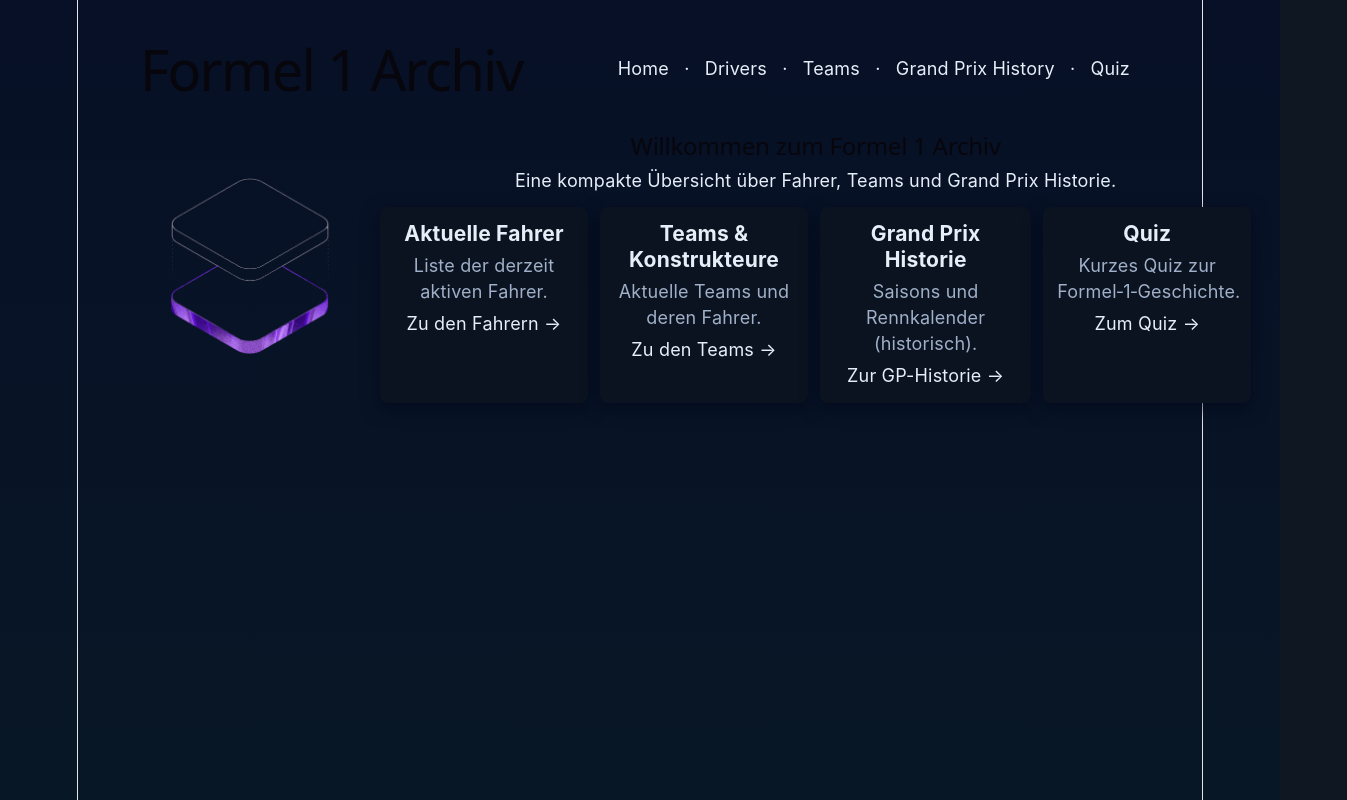
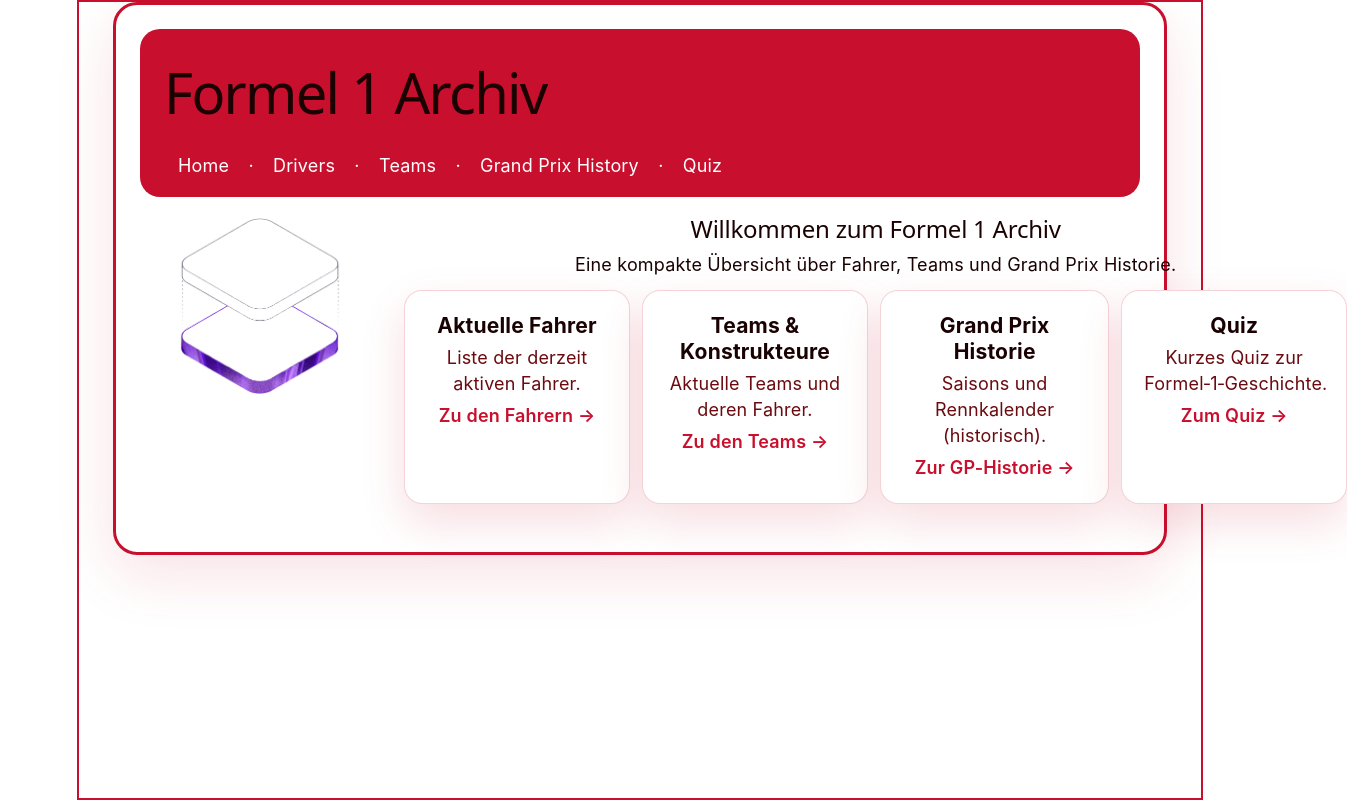
Before and after one commit to Jackson7771/jack_begerock_abschlussarbeit, a React (Vite) app: page / in a window 1280 px wide. Shown: the whole page, 1347 px wide, since content can reach past the window. Built offline with nearby package versions, Linux system fonts and the light colour scheme.

Commit message:
Apply red and white theme styling

```diff
--- a/src/App.css
+++ b/src/App.css
@@ -185,17 +185,19 @@
 
 /* App-wide simple layout for prototype */
 :root {
-  --bg: #0f1722;
-  --card: #0b1220;
-  --text: #e6eef8;
-  --muted: #9fb0c8;
-  --accent: #ff6b3d;
+  --bg: #fff;
+  --card: #fff;
+  --text: #1a0203;
+  --muted: #6b0a0f;
+  --accent: #c8102e;
+  --accent-bg: rgba(200, 16, 46, 0.12);
+  --accent-border: rgba(200, 16, 46, 0.35);
 }
 
 body {
   margin: 0;
   font-family: Inter, system-ui, -apple-system, 'Segoe UI', Roboto, 'Helvetica Neue', Arial;
-  background: linear-gradient(180deg, #071026 0%, #081726 100%);
+  background: #fff;
   color: var(--text);
 }
 
@@ -203,33 +205,49 @@ body {
   max-width: 1000px;
   margin: 0 auto;
   padding: 24px;
+  background: var(--bg);
+  border: 3px solid var(--accent);
+  border-radius: 24px;
+  box-shadow: 0 20px 60px rgba(200, 16, 46, 0.12);
 }
 
 .app-header {
   display: flex;
   gap: 16px;
+  flex-wrap: wrap;
   align-items: center;
   justify-content: space-between;
   margin-bottom: 18px;
+  padding: 18px 24px;
+  background: var(--accent);
+  border-radius: 20px;
+  color: #fff;
 }
 
 .app-header nav a {
-  color: var(--text);
+  color: #fff;
   text-decoration: none;
-  padding: 6px 10px;
-  border-radius: 6px;
+  padding: 10px 14px;
+  border-radius: 10px;
+  transition: background 0.2s ease;
 }
 
 .app-header nav a:hover {
-  background: rgba(255,255,255,0.03);
+  background: rgba(255, 255, 255, 0.22);
 }
 
 #home {
   display: grid;
-  grid-template-columns: 220px 1fr;
-  gap: 20px;
-  align-items: center;
+  grid-template-columns: 240px 1fr;
+  gap: 24px;
+  align-items: start;
   margin-bottom: 24px;
+}
+
+@media (max-width: 860px) {
+  #home {
+    grid-template-columns: 1fr;
+  }
 }
 
 .cards {
@@ -240,24 +258,42 @@ body {
 
 .card {
   background: var(--card);
-  padding: 14px;
-  border-radius: 8px;
+  padding: 22px;
+  border-radius: 18px;
   min-width: 180px;
-  box-shadow: 0 6px 18px rgba(2,6,23,0.6);
+  border: 1px solid rgba(200, 16, 46, 0.18);
+  box-shadow: 0 18px 45px rgba(200, 16, 46, 0.14);
+}
+
+.card button,
+.card a {
+  display: inline-flex;
+  align-items: center;
 }
 
 .card button {
   background: var(--accent);
-  color: white;
+  color: #fff;
   border: none;
-  padding: 8px 12px;
-  border-radius: 6px;
+  padding: 10px 14px;
+  border-radius: 10px;
   cursor: pointer;
 }
 
-.card a { color: var(--text); text-decoration: none }
+.card a {
+  color: var(--accent);
+  text-decoration: none;
+  font-weight: 600;
+}
 
-.card p { color: var(--muted); margin: 6px 0 }
+.card a:hover {
+  text-decoration: underline;
+}
+
+.card p {
+  color: var(--muted);
+  margin: 6px 0;
+}
 
 .card h3 { margin: 0 0 6px 0 }
 
--- a/src/index.css
+++ b/src/index.css
@@ -1,15 +1,15 @@
 :root {
-  --text: #6b6375;
-  --text-h: #08060d;
+  --text: #1a0203;
+  --text-h: #1a0203;
   --bg: #fff;
-  --border: #e5e4e7;
-  --code-bg: #f4f3ec;
-  --accent: #aa3bff;
-  --accent-bg: rgba(170, 59, 255, 0.1);
-  --accent-border: rgba(170, 59, 255, 0.5);
-  --social-bg: rgba(244, 243, 236, 0.5);
+  --border: #e8d8d8;
+  --code-bg: #f7f0f0;
+  --accent: #c8102e;
+  --accent-bg: rgba(200, 16, 46, 0.12);
+  --accent-border: rgba(200, 16, 46, 0.5);
+  --social-bg: rgba(255, 232, 232, 0.7);
   --shadow:
-    rgba(0, 0, 0, 0.1) 0 10px 15px -3px, rgba(0, 0, 0, 0.05) 0 4px 6px -2px;
+    rgba(200, 16, 46, 0.2) 0 10px 15px -3px, rgba(200, 16, 46, 0.1) 0 4px 6px -2px;
 
   --sans: system-ui, 'Segoe UI', Roboto, sans-serif;
   --heading: system-ui, 'Segoe UI', Roboto, sans-serif;
@@ -17,7 +17,7 @@
 
   font: 18px/145% var(--sans);
   letter-spacing: 0.18px;
-  color-scheme: light dark;
+  color-scheme: light;
   color: var(--text);
   background: var(--bg);
   font-synthesis: none;
@@ -30,28 +30,11 @@
   }
 }
 
-@media (prefers-color-scheme: dark) {
-  :root {
-    --text: #9ca3af;
-    --text-h: #f3f4f6;
-    --bg: #16171d;
-    --border: #2e303a;
-    --code-bg: #1f2028;
-    --accent: #c084fc;
-    --accent-bg: rgba(192, 132, 252, 0.15);
-    --accent-border: rgba(192, 132, 252, 0.5);
-    --social-bg: rgba(47, 48, 58, 0.5);
-    --shadow:
-      rgba(0, 0, 0, 0.4) 0 10px 15px -3px, rgba(0, 0, 0, 0.25) 0 4px 6px -2px;
-  }
-
-  #social .button-icon {
-    filter: invert(1) brightness(2);
-  }
-}
 
 body {
   margin: 0;
+  background: #fff;
+  color: var(--text);
 }
 
 #root {
@@ -59,7 +42,7 @@ body {
   max-width: 100%;
   margin: 0 auto;
   text-align: center;
-  border-inline: 1px solid var(--border);
+  border: 2px solid var(--accent);
   min-height: 100svh;
   display: flex;
   flex-direction: column;
```
